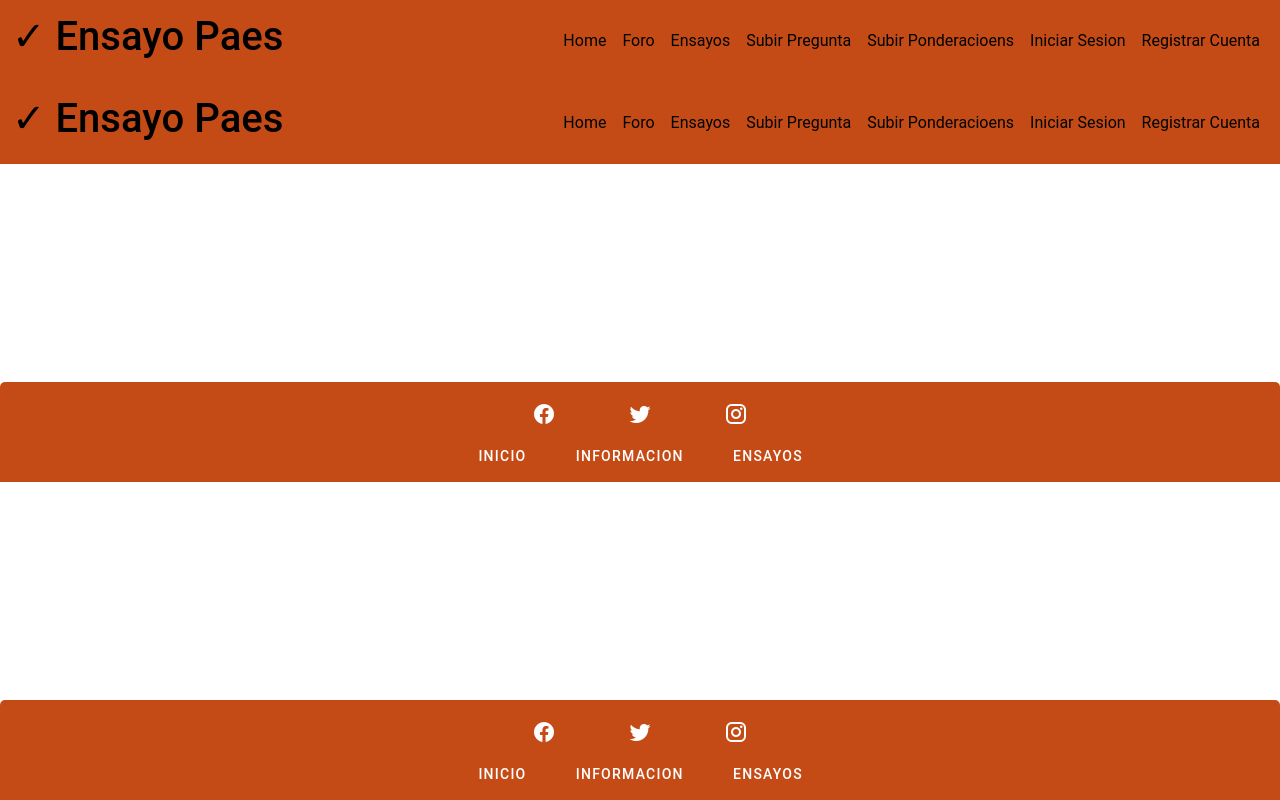
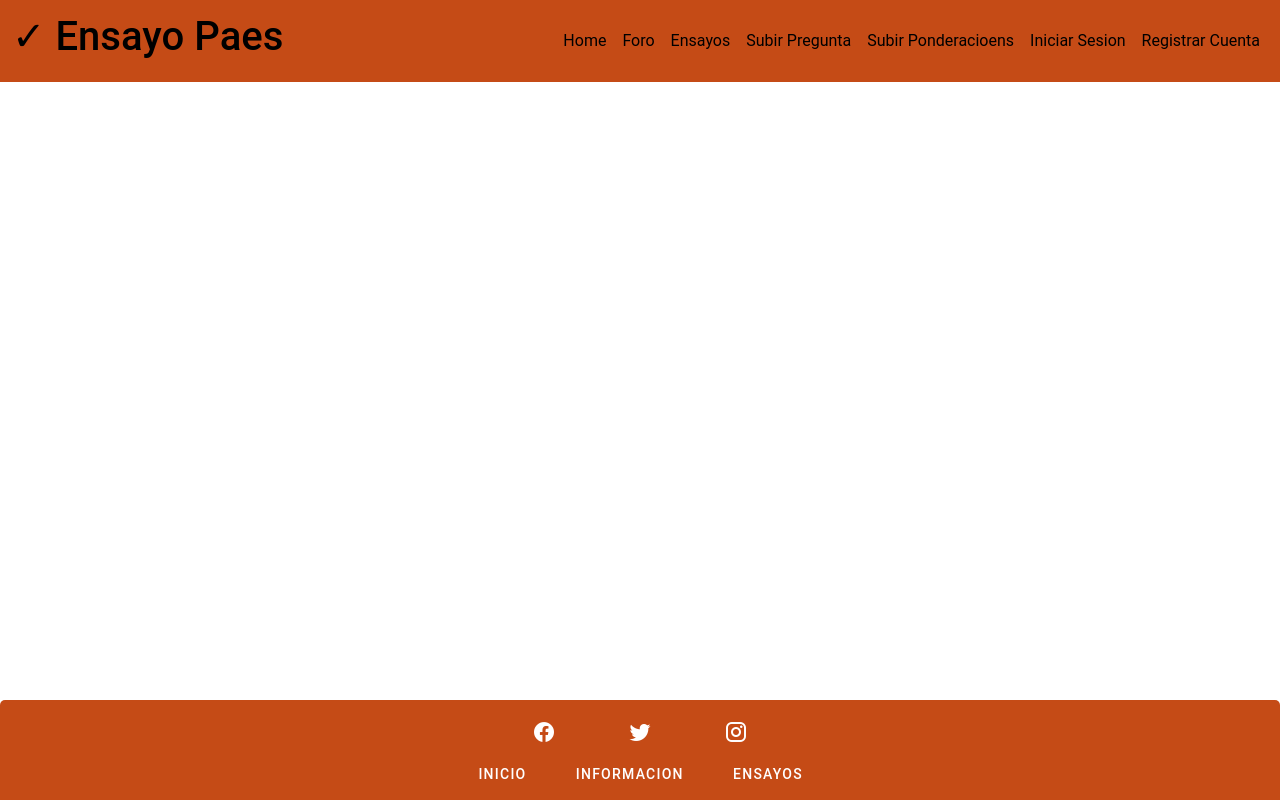
Before and after one commit to AllanVallejos/Paes, a Nuxt app in the folder front/: page / in a window 1280 px wide. Built offline with nearby package versions, Linux system fonts and the light colour scheme.

Commit message:
llamadas innecesarias
borro 2 llamadas a header y a footer que son innecesarias, porque están en el default.vue

```diff
--- a/front/pages/index.vue
+++ b/front/pages/index.vue
@@ -1,9 +1,6 @@
 <template>
 
     <body>
-        <headerr />
-
-        <footerr />
 
     </body>
 
```
